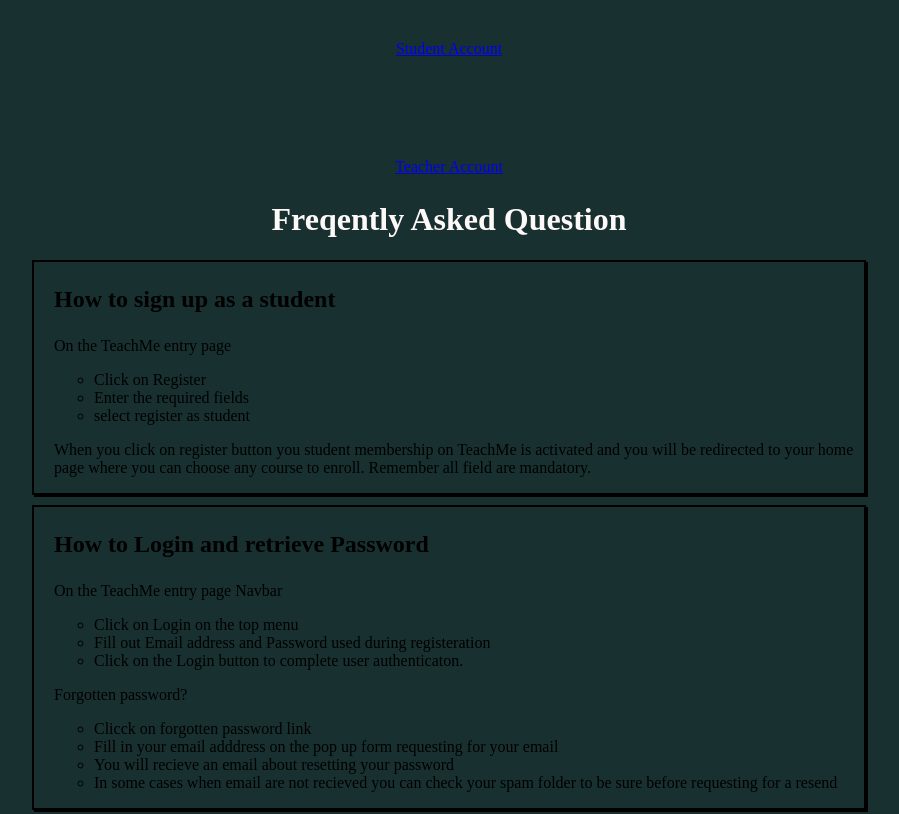
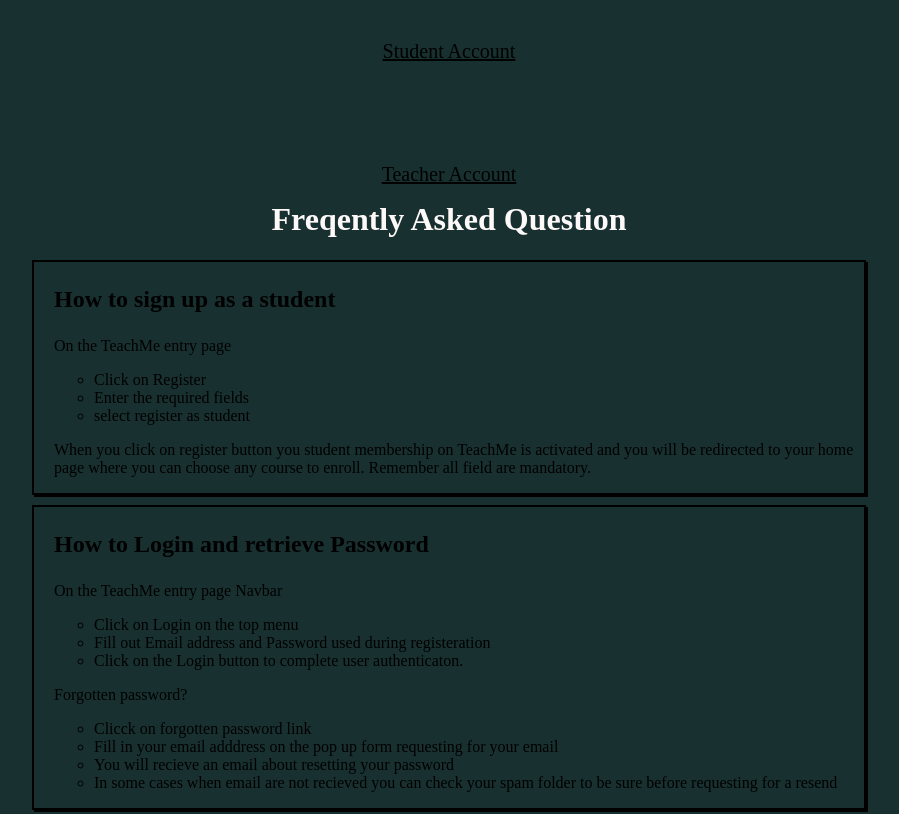
Before and after one commit to Slimchux1/HNGtask5, a plain HTML site: page index.html in a window 1280 px wide. Shown: the top 814 px of the page, without its empty margins (191-1090 px from the left). Drawn offline with Linux system fonts and the light colour scheme.

Commit message:
Update index.css

```diff
--- a/index.css
+++ b/index.css
@@ -136,7 +136,7 @@ padding-bottom:  20px;
 
 }
 }
-#stud,{
+#stud,#tech{
     -webkit-text-fill-color: black;
     font-size: 20px;
     margin-top: 50px;
```
Lines whose indentation alone changed are shown as unchanged.
